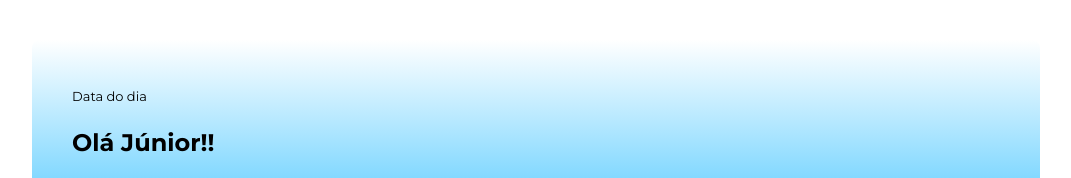
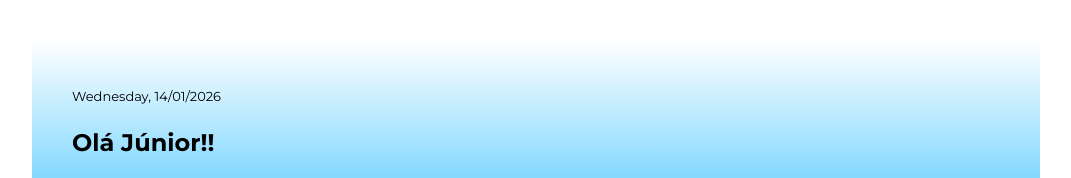
Before and after one commit to LoriJr/Alura-anybank, an Angular app: page / in a window 1280 px wide. Shown: the top 178 px of the page, without its empty margins (104-1175 px from the left). Built offline with nearby package versions, Linux system fonts and the light colour scheme.

Commit message:
adicionado data dinâmica no banner

```diff
--- a/src/app/banner/banner.html
+++ b/src/app/banner/banner.html
@@ -1,6 +1,6 @@
 <header class="banner">
   <section class="boas-vindas">
-    <span class="data">Data do dia</span>
+    <span class="data">{{  dataAtual | date:"EEEE, dd/MM/yyyy" }}</span>
 
     <h1>Olá Júnior!!</h1>
   </section>
--- a/src/app/banner/banner.ts
+++ b/src/app/banner/banner.ts
@@ -1,11 +1,14 @@
+import { DatePipe } from '@angular/common';
 import { Component } from '@angular/core';
 
 @Component({
   selector: 'app-banner',
-  imports: [],
+  imports: [DatePipe],
   templateUrl: './banner.html',
   styleUrl: './banner.css',
 })
 export class Banner {
 
+  dataAtual = new Date();
+
 }
```
